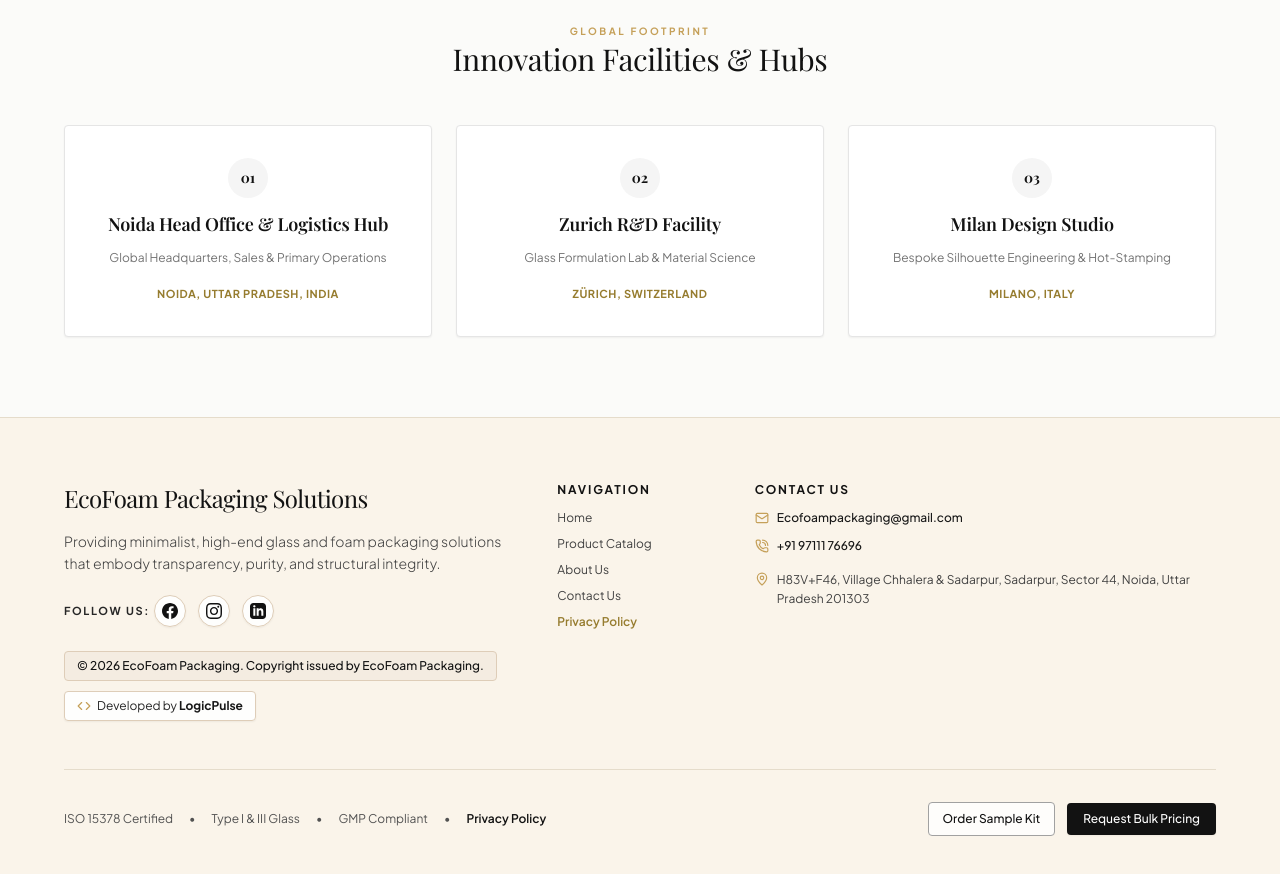
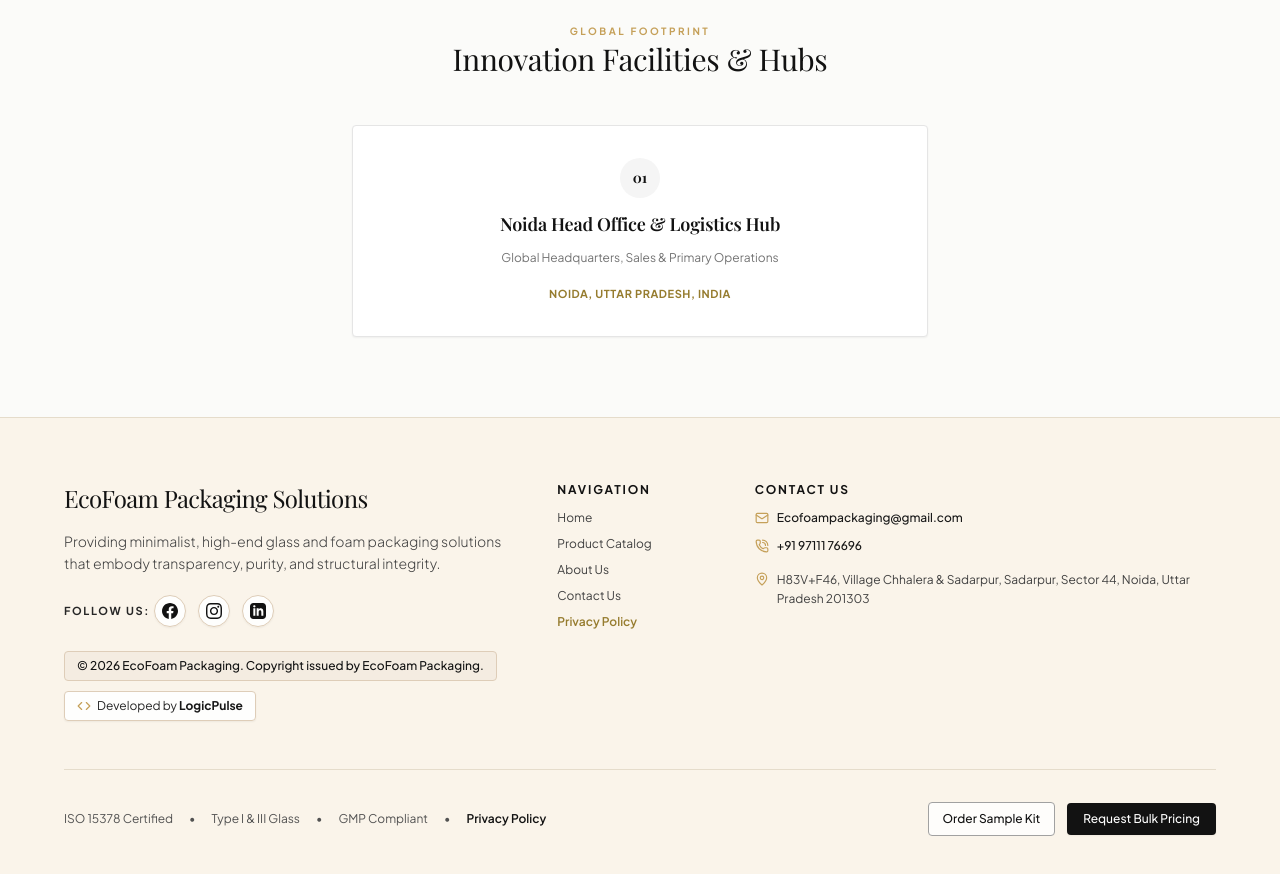
Before and after one commit to ecofoampackaging-byte/EcoFoam-Packaging, a Next.js app: page /about in a window 1280 px wide. Shown: the part 2480-3354 px from the top of the page. Built offline with nearby package versions, Linux system fonts and the light colour scheme; a web font is replaced by a local one.

Commit message:
Remove Zurich R&D Facility and Milan Design Studio cards from About page

```diff
--- a/src/app/about/page.tsx
+++ b/src/app/about/page.tsx
@@ -249,7 +249,7 @@
               </h2>
             </div>
 
-            <div className="grid grid-cols-1 md:grid-cols-3 gap-6">
+            <div className="max-w-xl mx-auto">
               {globalHubs.map((hub, idx) => (
                 <div
                   key={idx}
--- a/src/data/company.ts
+++ b/src/data/company.ts
@@ -73,14 +73,4 @@
     role: "Global Headquarters, Sales & Primary Operations",
     location: "Noida, Uttar Pradesh, India",
   },
-  {
-    name: "Zurich R&D Facility",
-    role: "Glass Formulation Lab & Material Science",
-    location: "Zürich, Switzerland",
-  },
-  {
-    name: "Milan Design Studio",
-    role: "Bespoke Silhouette Engineering & Hot-Stamping",
-    location: "Milano, Italy",
-  },
 ];
```
